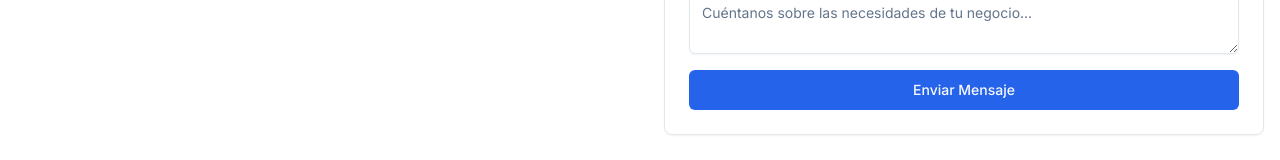
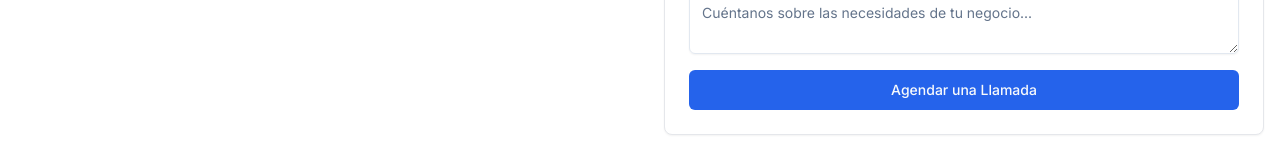
Before and after one commit to andersego/focusai, a Next.js app: page /contact in a window 1280 px wide. Shown: the part 529-689 px from the top of the page. Built offline with nearby package versions, Linux system fonts and the light colour scheme; no server answers.

Commit message:
Fix: schedule call calendly

```diff
--- a/app/contact/page.tsx
+++ b/app/contact/page.tsx
@@ -77,8 +77,11 @@ export default function ContactPage() {
                     <Textarea required placeholder={t('messagePlaceholder')} />
                   </div>
 
-                  <Button type="submit" className="w-full">
-                    {t('send')}
+                  <Button
+                    className="w-full"
+                    onClick={() => window.open('https://calendly.com/anderfocus/llamada-15-minutos', '_blank')}
+                  >
+                    {t('scheduleCall')}
                   </Button>
                 </form>
               </CardContent>
```
